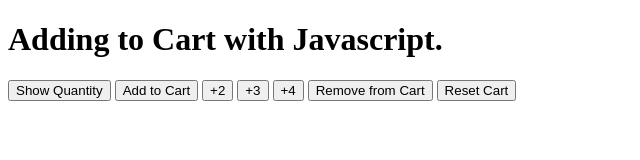
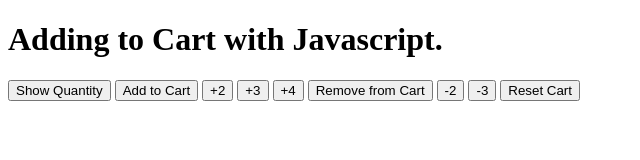
Before and after one commit to Tobzid/FrontendProjectsByTobzid, a plain HTML site: page AddingToCartWithJavascript/05-cart-quantity.html.html in a window 1280 px wide. Shown: the whole page, without its empty margins (0-640 px from the left). Drawn offline with Linux system fonts and the light colour scheme.

Commit message:
05-cart-quantity.html.html

```diff
--- a/AddingToCartWithJavascript/05-cart-quantity.html.html
+++ b/AddingToCartWithJavascript/05-cart-quantity.html.html
@@ -41,13 +41,20 @@ console.log(`Cart Quantity: ${cartQuantity}`)
 ">Remove from Cart</button>
 
 <button onclick="
+cartQuantity -= 2;
+console.log(`Cart Quantity: ${cartQuantity}`)
+">-2</button>
+
+<button onclick="
+cartQuantity -= 3;
+console.log(`Cart Quantity: ${cartQuantity}`)
+">-3</button>
+
+<button onclick="
 cartQuantity = 0;
 console.log('Cart Quantity was Reset.');
 console.log(`Cart Quantity: ${cartQuantity}`);
 ">Reset Cart</button>
-
-
-
 
 <script>
 let = cartQuantity = 0;
```
